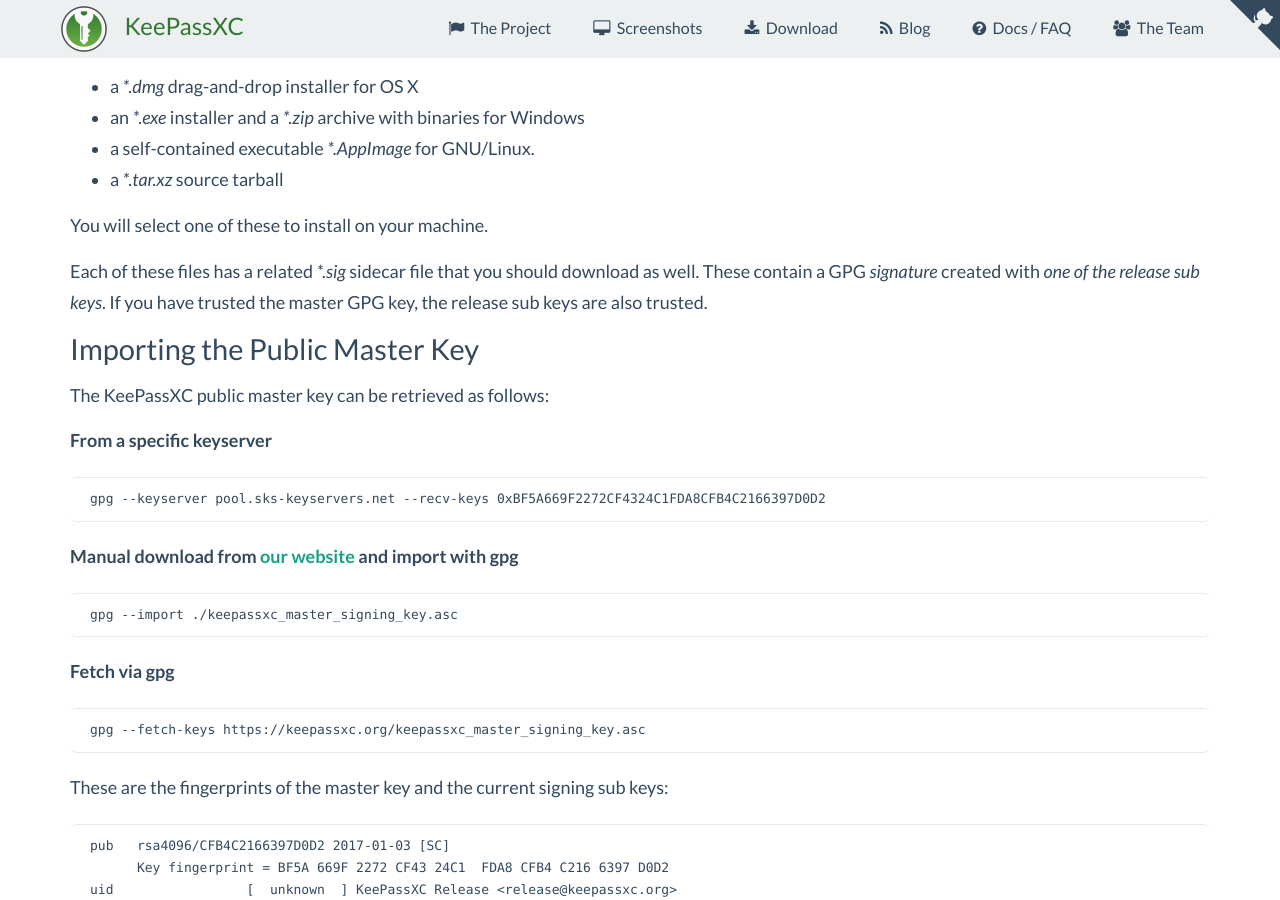
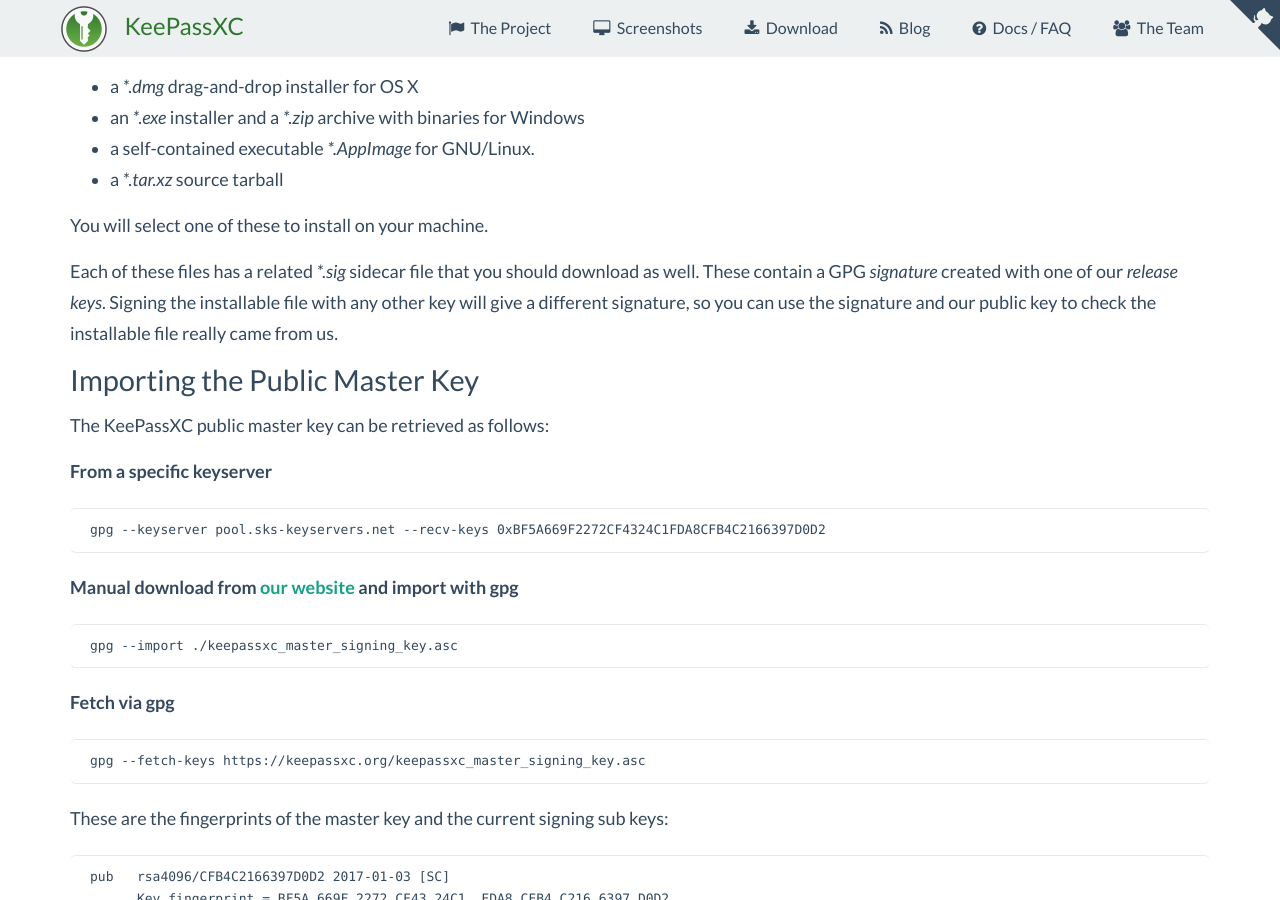
Before and after one commit to keepassxreboot/keepassxc-org, a Jekyll site: the page built from verifying-signatures.html, in a window 1280 px wide and 900 px high, scrolled down 342 px. Built offline with Jekyll 4.4.1, drawn with Linux system fonts in a browser that asks for light colours; comment, search, counter and statistics services are not loaded.

Commit message:
Explain the signficance of the signature file
The bit about sub-keys and the master will come back in a later commit.

```diff
--- a/verifying-signatures.html
+++ b/verifying-signatures.html
@@ -26,7 +26,9 @@
 
     <p>Each of these files has a related <em>*.sig</em> sidecar file that you
        should download as well. These contain a GPG <em>signature</em> created with
-        <em>one of the release sub keys</em>. If you have trusted the master GPG key, the release sub keys are also trusted.</p>
+       one of our <em>release keys</em>. Signing the installable file with
+       any other key will give a different signature, so you can use the signature
+       and our public key to check the installable file really came from us.</p>
 
     <h4>Importing the Public Master Key</h4>
     <p>The KeePassXC public master key can be retrieved as follows:</p>
```
